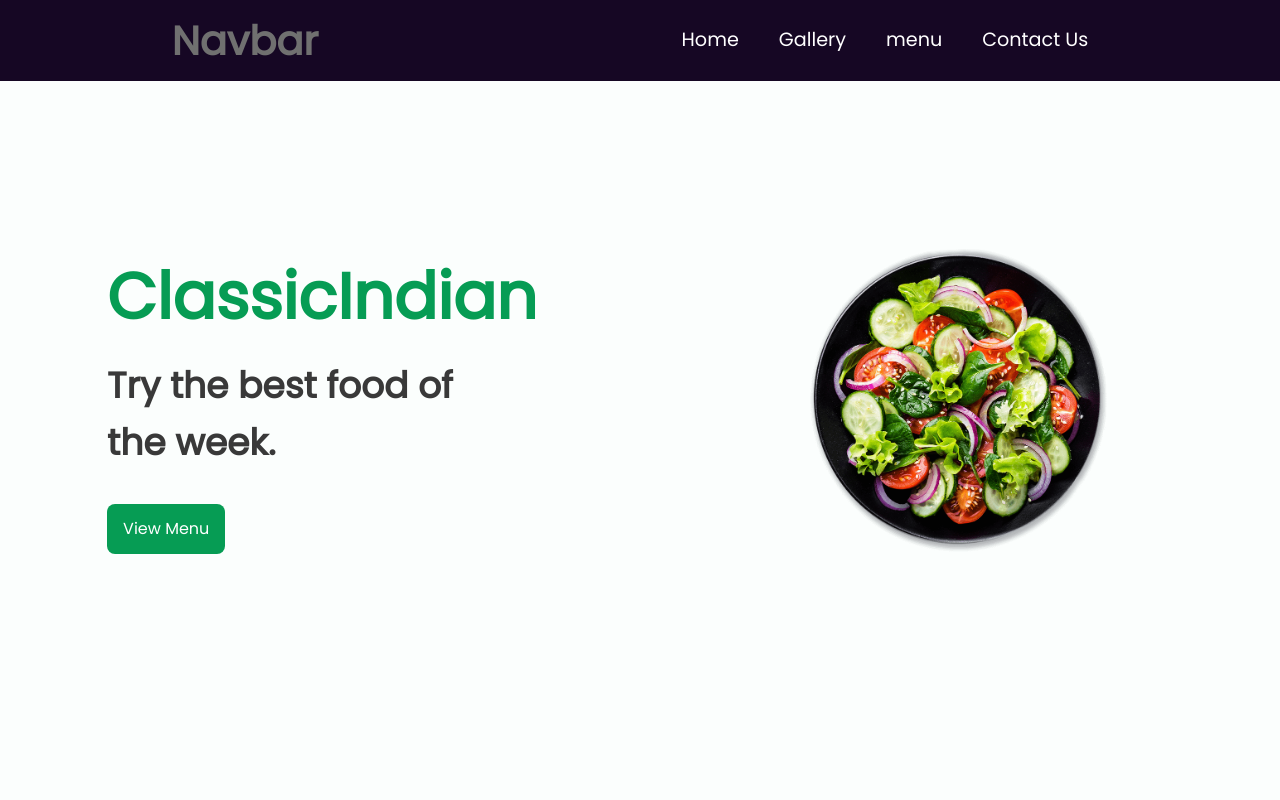
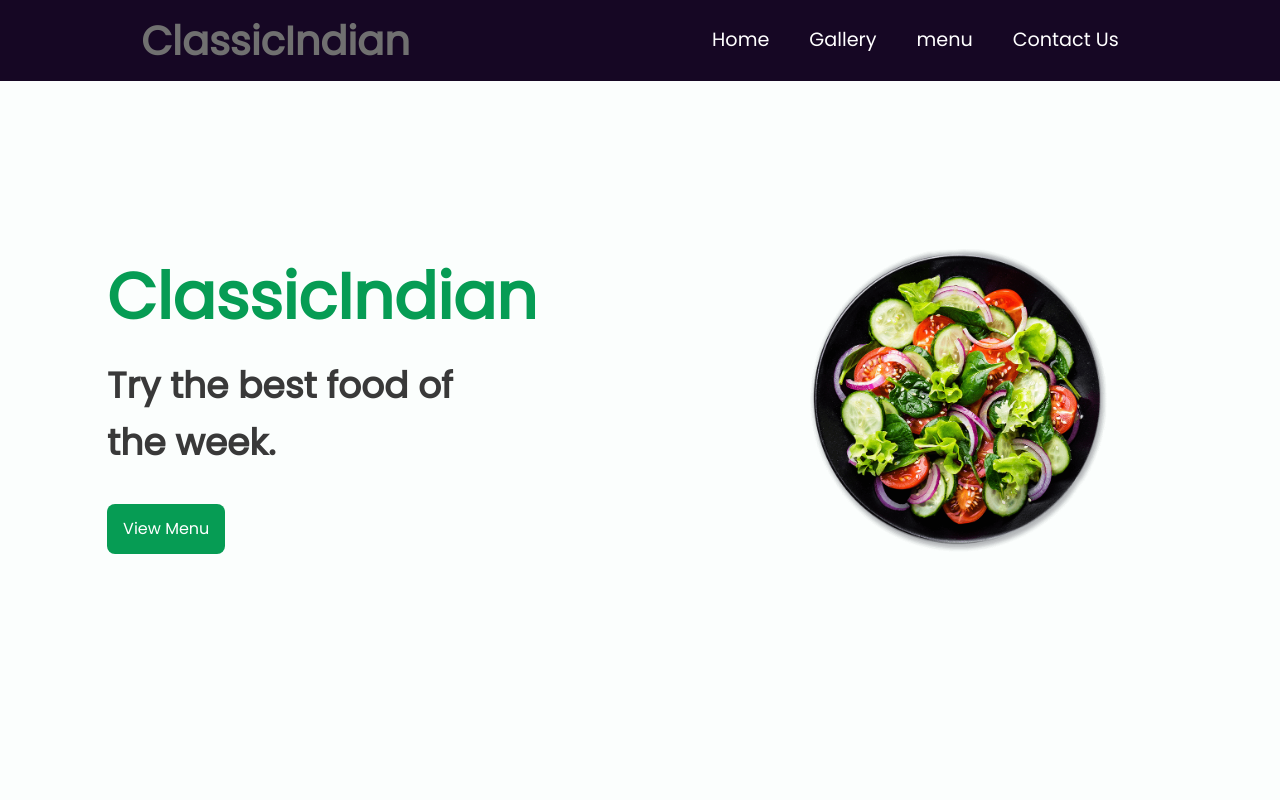
Before and after one commit to sachin59921/classic_indian_restaurant, a plain HTML site: page index.html in a window 1280 px wide. Shown: the top 800 px of the page. Drawn offline with Linux system fonts and the light colour scheme.

Commit message:
Update index.html

```diff
--- a/index.html
+++ b/index.html
@@ -12,7 +12,7 @@
     <header class="l-header" id="header">
     <nav class="navbar">
         <div class="left">
-            <h1>Navbar</h1>
+            <h1>ClassicIndian</h1>
         </div>
         <div class="right">
             <input type="checkbox" id="check">
```
